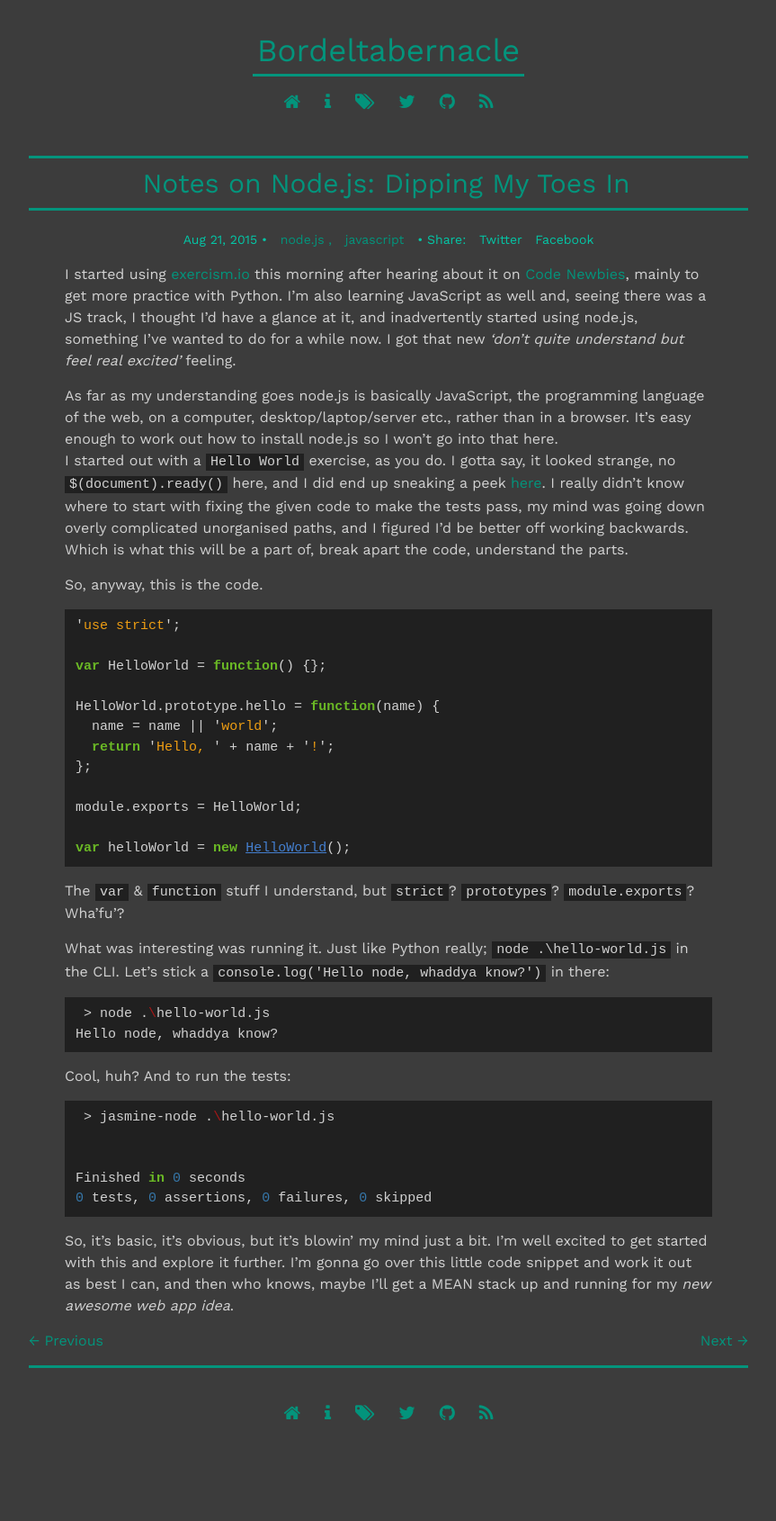
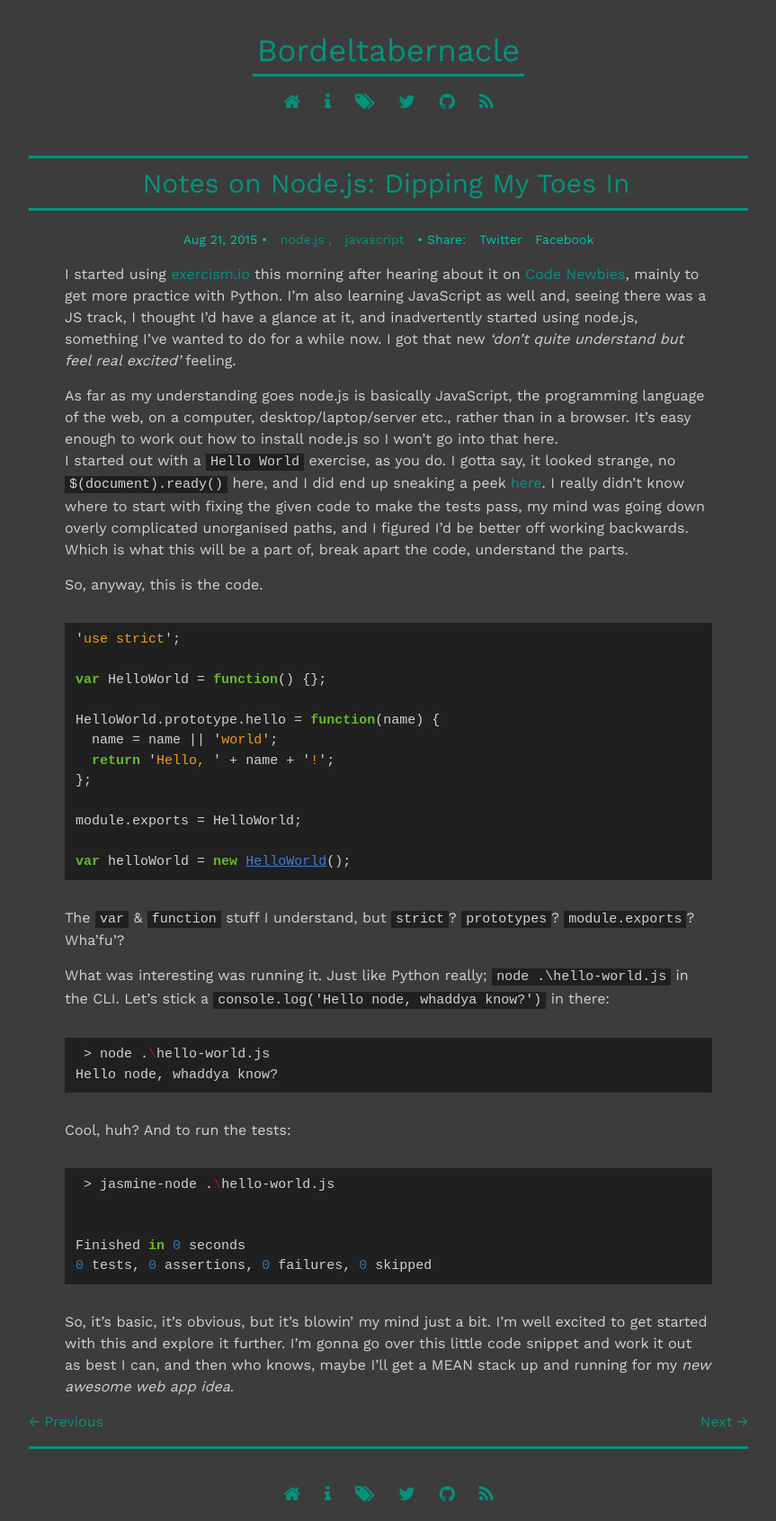
Before and after one commit to robphoenix/bordeltabernacle.github.io, a Jekyll site: the page built from _posts/2015-08-21-node-dipping-toes.md, in a window 1280 px wide. Shown: the whole page at 90% size, without its empty margins (208-1071 px from the left). Built offline with Jekyll 4.4.1, drawn with Linux system fonts in a browser that asks for light colours; nearby versions of some CDN libraries; Markdown is read by kramdown in place of the engine named in the settings; comment, search, counter and statistics services are not loaded; before the commit the page ends 1600 px from its top, so only the background shows below that.

Commit message:
increased code boxes margin

```diff
--- a/_sass/_syntax-highlighting.scss
+++ b/_sass/_syntax-highlighting.scss
@@ -4,6 +4,7 @@
 .highlight {
     background: $code-background;
     @extend %vertical-rhythm;
+    margin: $spacing-unit 0;
 
     .c { color: #999999; font-style: italic } /* Comment */
     .err { color: #a61717; } /* Error */
```
